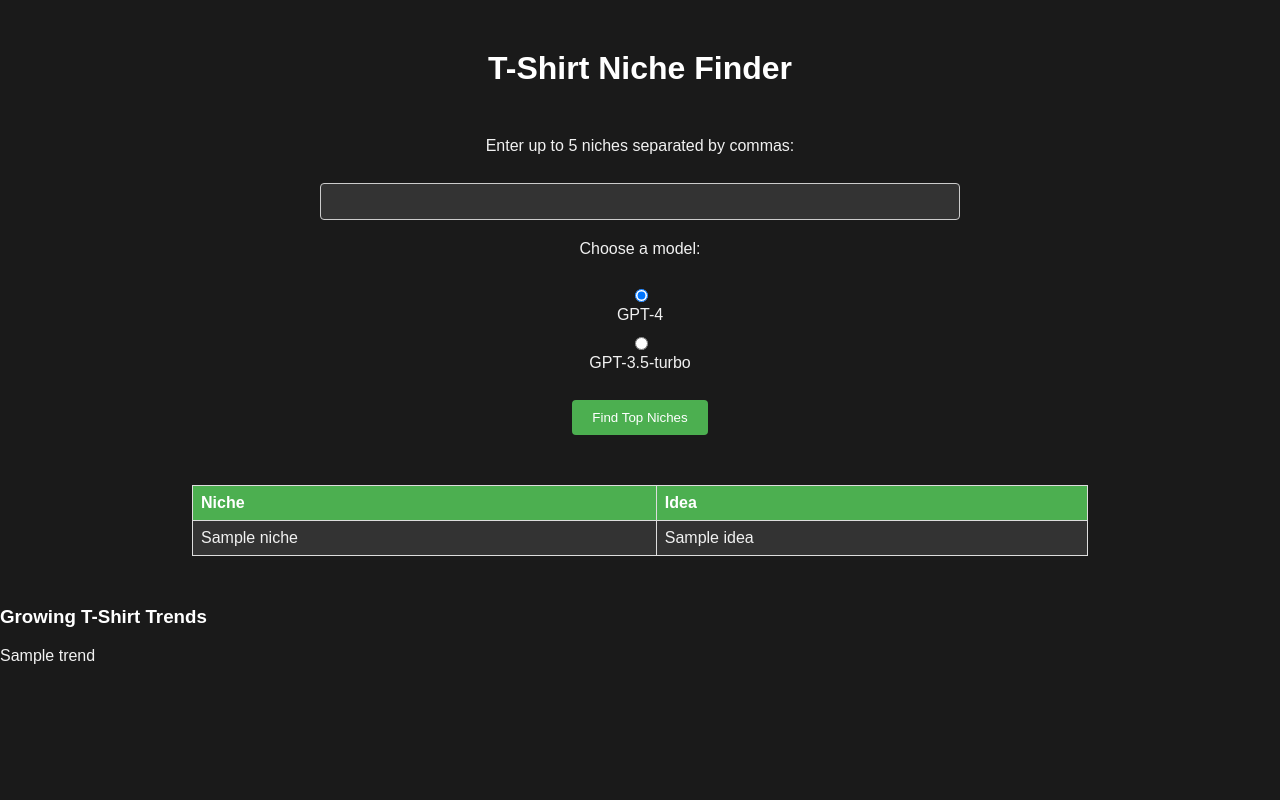
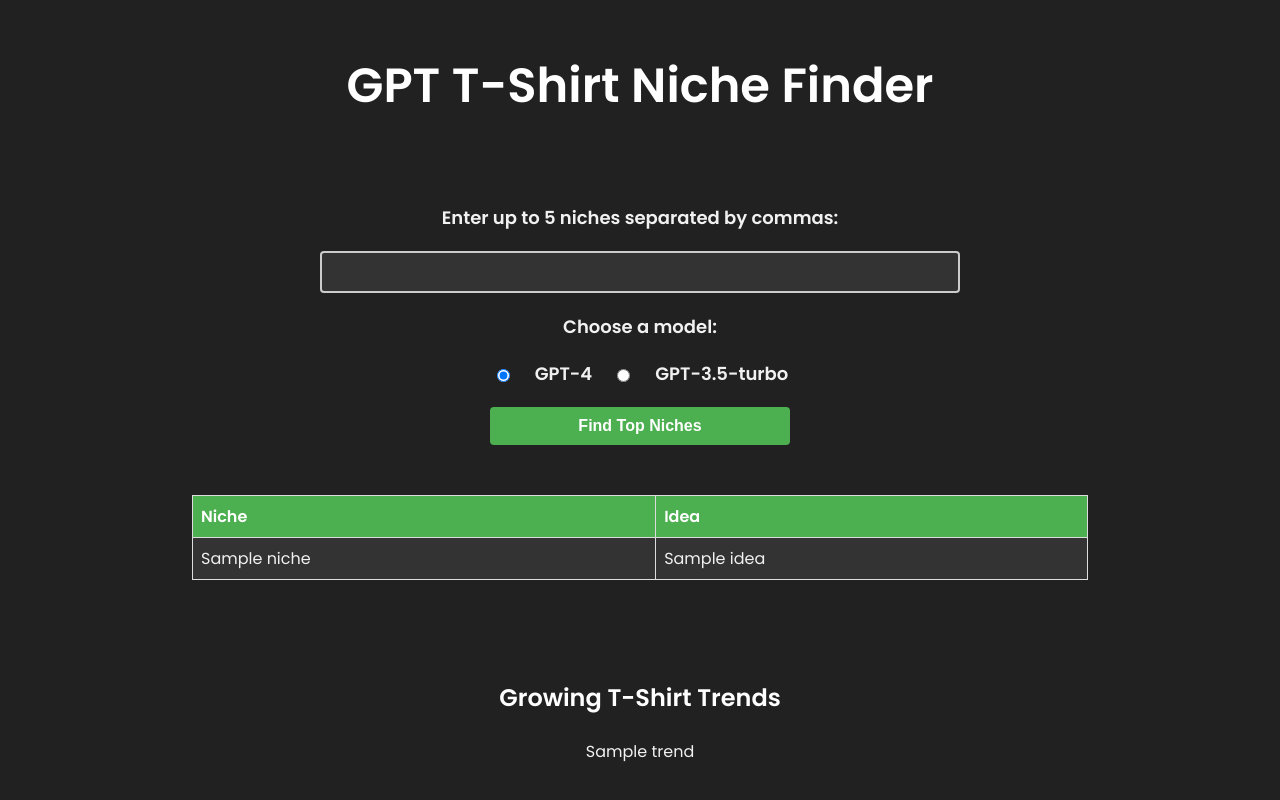
Before and after one commit to newDevPL/GPTNicheFinder, a Flask app: template templates/index.html in a window 1280 px wide. Run offline with Flask 3, Linux system fonts and the light colour scheme; the template is opened without the code that fills it: most values are stand-ins (such as "Sample title", 1, 10 or a date in 2020).

Commit message:
Slight UI refresh

```diff
--- a/templates/index.html
+++ b/templates/index.html
@@ -7,48 +7,53 @@
           statusElement.textContent = status;
           console.log(status);
         }
-
-
-        </script>
-
+    </script>
   <meta charset="utf-8">
   <title>T-Shirt Niche Finder</title>
+  <link href="https://fonts.googleapis.com/css2?family=Poppins:wght@300;400;600&display=swap" rel="stylesheet">
   <style>
     body {
-      font-family: Arial, sans-serif;
+      font-family: 'Poppins', sans-serif;
       margin: 0;
       padding: 0;
-      background-color: #1a1a1a;
+      background-color: #212121;
       color: #f1f1f1;
+      display: flex;
+      flex-direction: column;
+      align-items: center;
     }
 
     h1 {
       text-align: center;
       margin-top: 50px;
       color: #fff;
+      font-weight: 600;
+      font-size: 48px;
     }
 
     form {
       width: 50%;
-      margin: 0 auto;
-      text-align: center;
+      display: grid;
+      grid-template-columns: 1fr;
+      gap: 20px;
+      justify-items: center;
       margin-top: 50px;
     }
 
     label {
-      display: block;
-      margin-bottom: 10px;
+      font-weight: 600;
+      font-size: 18px;
     }
 
     input[type="text"] {
       width: 100%;
       padding: 10px;
-      margin-bottom: 20px;
-      border: 1px solid #ccc;
+      border: 2px solid #ccc;
       border-radius: 4px;
       box-sizing: border-box;
       background-color: #333;
       color: #f1f1f1;
+      font-size: 16px;
     }
 
     input[type="submit"] {
@@ -58,6 +63,10 @@
       border: none;
       border-radius: 4px;
       cursor: pointer;
+      font-size: 16px;
+      font-weight: 600;
+      width: 100%;
+		  max-width: 300px; /* Add this line to set a maximum width */
     }
 
     input[type="submit"]:hover {
@@ -67,6 +76,8 @@
     h3 {
       margin-top: 50px;
       color: #fff;
+      font-weight: 600;
+      font-size: 24px;
     }
 
     ul {
@@ -78,6 +89,7 @@
     li {
       margin-bottom: 10px;
       color: #f1f1f1;
+      font-size: 16px;
     }
 
     table {
@@ -92,30 +104,46 @@
       text-align: left;
       background-color: #333;
       color: #f1f1f1;
+      font-size: 16px;
     }
 
     th {
       background-color: #4CAF50;
       color: white;
+      font-weight: 600;
     }
 
+    .radio-wrapper {
+      display: flex;
+      align-items: center;
+      justify-content: center;
+      gap: 20px;
+    }
+
+    input[type="radio"] {
+      margin-right: 5px;
+    }
+
+	 @media only screen and (max-width: 600px) {
+  		input[type="submit"] {
+    		width: 100%;
+  }
+}
+
   </style>
-
 </head>
 <body>
-  <h1>T-Shirt Niche Finder</h1>
+  <h1>GPT T-Shirt Niche Finder</h1>
   <form method="POST">
     <label for="niche_input">Enter up to 5 niches separated by commas:</label>
-    <br>
     <input type="text" name="niche_input" id="niche_input" required>
-    <br>
     <label for="model_choice">Choose a model:</label>
-    <br>
-    <input type="radio" id="gpt4" name="model_choice" value="gpt-4" checked>
-    <label for="gpt4">GPT-4</label>
-    <input type="radio" id="gpt35turbo" name="model_choice" value="gpt-3.5-turbo">
-    <label for="gpt35turbo">GPT-3.5-turbo</label>
-    <br>
+    <div class="radio-wrapper">
+      <input type="radio" id="gpt4" name="model_choice" value="gpt-4" checked>
+      <label for="gpt4">GPT-4</label>
+      <input type="radio" id="gpt35turbo" name="model_choice" value="gpt-3.5-turbo">
+      <label for="gpt35turbo">GPT-3.5-turbo</label>
+    </div>
     <input type="submit" value="Find Top Niches">
   </form>
   {% if ideas_list is not none %}
```
Also changed, not shown: tshirt_trends.py (line endings or trailing spaces).
